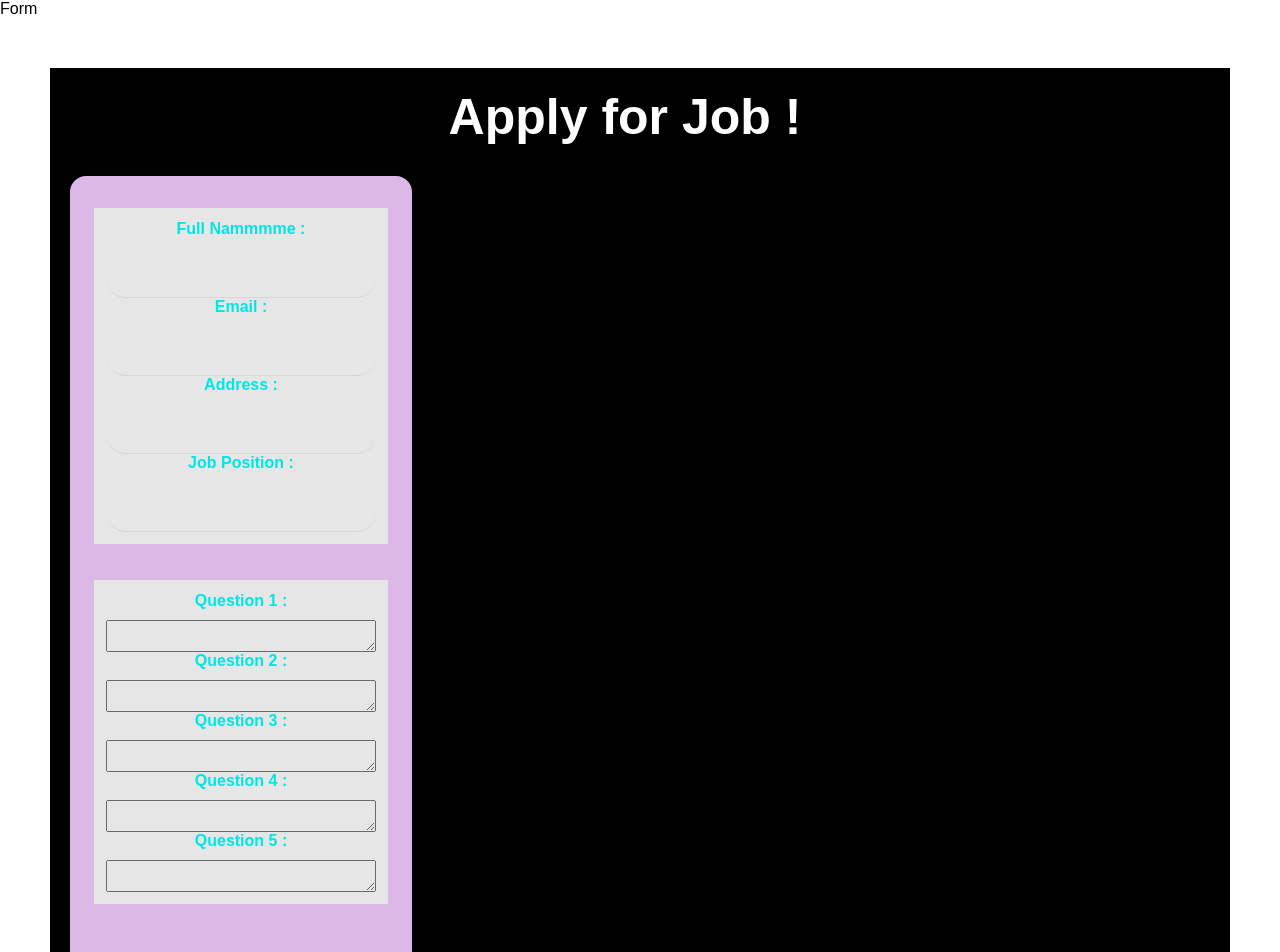
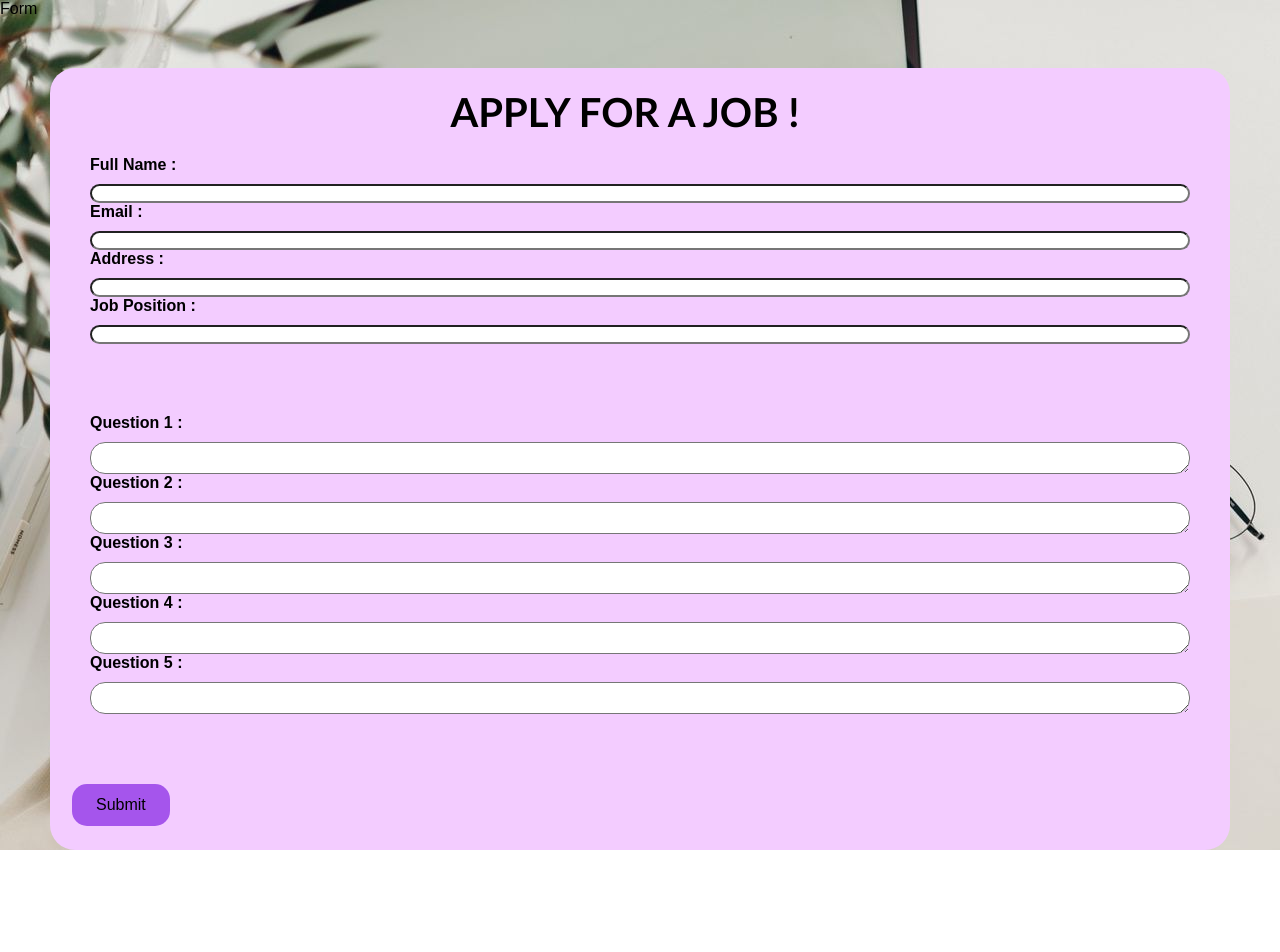
Before and after one commit to dilauow/loopsSDGP, a React (Create React App) app in the folder frontend/: page /formpage in a window 1280 px wide. Shown: the top 952 px of the page. After the commit the page ends 900 px from the top, so only its background shows below. Built offline with nearby package versions, Linux system fonts and the light colour scheme.

Commit message:
Changed CSS.

```diff
--- a/frontend/src/components/Jobcard/Jobcard.css
+++ b/frontend/src/components/Jobcard/Jobcard.css
@@ -27,18 +27,11 @@
 }
 /* * */
 .job-card-first-col {
-  background: blue;
-  margin: 5px;
-  display: flex;
-  border-radius: 15px;
-  max-height: fit-content;
+  background: none;
 }
 /* * */
 .job-card-second-col {
-  background: blue;
-  margin: 5px;
-  padding: 8px;
-  border-radius: 15px;
+  background: none;
 }
 
 /* * */
@@ -58,13 +51,13 @@
 }
 
 .primaryBtn {
-  background-color: #5c6dff;
-  font-size: 18px;
+  background-color: #FFFFD0;
+  font-size: 20px;
   /* padding: 12px 24px; */
-  border-radius: 6px;
-  color: white;
-  font-weight: 900px;
-  letter-spacing: 0.18rem;
+  border-radius: 5px;
+  color: black;
+  border-color: blueviolet;
+  font-family: Calibri;
 }
 
 .primaryBtn:hover {
--- a/frontend/src/components/Jobcard/Jobcard.js
+++ b/frontend/src/components/Jobcard/Jobcard.js
@@ -62,9 +62,7 @@ function Jobcard() {
     <div>
       {data.map((jobs) => (
         <div className="job-card" key={jobs.id}>
-          JB
           <div className="job-card-first-row">
-            JB-1-R
             <div className="job-card-first-col">
               {/* <div className="job-card-icon">ICON</div> */}
               <div className="job-card-title-company-name">
--- a/frontend/src/components/Navigation/NavBar.js
+++ b/frontend/src/components/Navigation/NavBar.js
@@ -2,6 +2,7 @@ import React from 'react'
 import Button from '@mui/material/Button';
 import Stack from '@mui/material/Stack';
 import PersonPinIcon from '@mui/icons-material/PersonPin';
+import HailIcon from '@mui/icons-material/Hail';
 import "./navBar.css"
 import { useNavigate } from 'react-router-dom';
 
@@ -21,8 +22,8 @@ export default function NavBar() {
   return (
     <div className="navBarBox">
         <div className="navBarLeft">
-            <span className='logo'>Hire Vision</span>
-            <PersonPinIcon className='personlogo'/>
+            <span className='logo'>HireVision</span>
+            <HailIcon className='personlogo'/>
         </div>
         <div className="navBarCenter">
         </div>
--- a/frontend/src/components/Navigation/navBar.css
+++ b/frontend/src/components/Navigation/navBar.css
@@ -9,12 +9,12 @@
 }
 
 .personlogo{
-    width: 90px;
-    height: 80px;
+    width: 250px;
+    height: 200px;
 }
 
 .navBarLeft{
-    flex: 3;
+    flex: 4;
 }
 
 .navBarCenter{
@@ -30,6 +30,7 @@
     margin-left: 10px;
     font-weight: bold;
     color: black;
+    font-family: Candara;
 }
 
 .navBarLinks{
--- a/frontend/src/components/Rightpane/rightpane.js
+++ b/frontend/src/components/Rightpane/rightpane.js
@@ -13,7 +13,6 @@ function Rightpane() {
   return (
     <div className="RightpaneBox">
       <div className="job-card-container">
-        JB-CON
         <Jobcard />
       </div>
     </div>
--- a/frontend/src/pages/Formpage/Form.css
+++ b/frontend/src/pages/Formpage/Form.css
@@ -1,16 +1,58 @@
 .formdiv {
-  background-color: black;
-  color: white;
+  background-color: #F3CCFF;
   margin: 50px;
   padding: 20px;
+  border-radius: 25px;
+}
+
+.formfill{
+  background-image: url(../Signup/signupbg.jpeg);
 }
 
 .color {
-  border: white 2px solid;
-  background-color: white;
   color: aqua;
-  margin-bottom: 20px;
-  padding: 10px;
+  margin-bottom: 30px;
+  padding: 20px;
   display: flex;
   flex-direction: column;
+  border-radius: 10px;
 }
+
+.h1form{
+  color: black;
+  font-family: Candara;
+  font-size: 40px;
+}
+
+.labelsform{
+  color: black;
+}
+
+.btnsubmit{
+  border: none; /* Remove border */
+  color: black; /* Set text color */
+  padding: 12px 24px; /* Set padding */
+  text-align: center; /* Center align text */
+  text-decoration: none; /* Remove underline */
+  display: inline-block; /* Display as inline block */
+  font-size: 16px; /* Set font size */
+  margin: 4px 2px; /* Set margin */
+  cursor: pointer; /* Set cursor style */
+  border-radius: 15px; /* Add rounded corners */
+  background-color: #A555EC;
+  justify-content: center;
+  margin-top: 20px;
+  align-items: center;
+
+}
+
+
+.textareaform{
+  border-radius: 15px;
+}
+
+.textareaform1{
+  border-radius: 15px;
+  resize: both;
+  overflow: auto;
+}
--- a/frontend/src/pages/Formpage/Form.js
+++ b/frontend/src/pages/Formpage/Form.js
@@ -40,35 +40,35 @@ function Form() {
   };
 
   return (
-    <div>
+    <div className="formfill">
       Form
       <div className="formdiv">
-        <h1>Apply for Job !</h1>
+        <h1 className="h1form">APPLY FOR A JOB !</h1>
         <form onSubmit={handleSubmit}>
           <div className="details-div color">
-            <label> Full Nammmme :</label>
-            <input
+            <label className="labelsform"> Full Name :</label>
+            <input className="textareaform1"
               type="text"
               name="fullname"
               value={formData.fullname || ""}
               onChange={handleChange}
             />
-            <label>Email :</label>
-            <input
+            <label className="labelsform">Email :</label>
+            <input className="textareaform1"
               type="text"
               name="email"
               value={formData.email || ""}
               onChange={handleChange}
             />
-            <label>Address :</label>
-            <input
+            <label className="labelsform" >Address :</label>
+            <input className="textareaform1"
               type="text"
               name="address"
               value={formData.address || ""}
               onChange={handleChange}
             />
-            <label>Job Position :</label>
-            <input
+            <label className="labelsform">Job Position :</label>
+            <input className="textareaform1"
               type="text"
               name="jobposition"
               value={formData.jobposition || ""}
@@ -76,38 +76,38 @@ function Form() {
             />
           </div>
           <div className="ques-div color">
-            <label>Question 1 : </label>
-            <textarea
+            <label className="labelsform" >Question 1 : </label>
+            <textarea className="textareaform"
               name="question1"
               value={formData.question1 || ""}
               onChange={handleChange}
             />
-            <label>Question 2 : </label>
-            <textarea
+            <label className="labelsform" >Question 2 : </label>
+            <textarea className="textareaform"
               name="question2"
               value={formData.question2 || ""}
               onChange={handleChange}
             />
-            <label>Question 3 : </label>
-            <textarea
+            <label className="labelsform" >Question 3 : </label>
+            <textarea className="textareaform"
               name="question3"
               value={formData.question3 || ""}
               onChange={handleChange}
             />
-            <label>Question 4 : </label>
-            <textarea
+            <label className="labelsform" >Question 4 : </label>
+            <textarea className="textareaform"
               name="question4"
               value={formData.question4 || ""}
               onChange={handleChange}
             />
-            <label>Question 5 : </label>
-            <textarea
+            <label className="labelsform" >Question 5 : </label>
+            <textarea className="textareaform"
               name="question5"
               value={formData.question5 || ""}
               onChange={handleChange}
             />
           </div>
-          <button type="submit">Submit</button>
+          <button className="btnsubmit" type="submit">Submit</button>
         </form>
       </div>
     </div>
--- a/frontend/src/pages/Signup/signup.css
+++ b/frontend/src/pages/Signup/signup.css
@@ -3,11 +3,12 @@
 * {
   box-sizing: border-box;
 }
-h1 {
+.h1signup{
   margin-bottom: 30px;
+  font-family: Candara;
 }
 
-.bg {
+.bg1 {
   background-image: url("signupbg.jpeg");
 
   display: flex;
@@ -19,7 +20,7 @@ h1 {
   height: 100vh;
 }
 
-form {
+.formsignup {
   position: relative;
   display: flex;
   opacity: 90%;
@@ -42,7 +43,7 @@ label {
   font-weight: bold;
 }
 
-input {
+.inputSignup {
   background-color: #ffffff;
   border: 0;
   outline: 0;
@@ -55,7 +56,7 @@ input {
   margin-top: 10px;
 }
 
-button[type="submit"] {
+.btnsignup[type="submit"] {
   background-color: #A555EC;
   color: #fff;
   border: 0;
@@ -69,7 +70,7 @@ button[type="submit"] {
   margin-bottom: 20px;
 }
 
-button[type="submit"]:hover {
+.btnsignup[type="submit"]:hover {
   background-color: palevioletred;
 }
 
--- a/frontend/src/pages/login/login.css
+++ b/frontend/src/pages/login/login.css
@@ -3,12 +3,13 @@
 * {
   box-sizing: border-box;
 }
-.h1 {
+.h1login {
   margin-bottom: 30px;
+  font-family: Candara;
 }
 
 .bg {
-
+  background-image: url(../Signup/signupbg.jpeg);
   display: flex;
   background-size: 100vw 100vh;
   justify-content: center;
--- a/frontend/src/pages/login/login.js
+++ b/frontend/src/pages/login/login.js
@@ -28,7 +28,7 @@ const Login = () => {
   return (
     <div className="bg">
       <form className="form1" onSubmit={signIn}>
-        <h1 className="h1">LogIn to Hire Vision</h1>
+        <h1 className="h1login">LogIn to Hire Vision</h1>
         <div>
           <input
             className="inputlogin"
```
Also changed, not shown: frontend/src/pages/Signup/Signup.js (+8 -8 lines).
